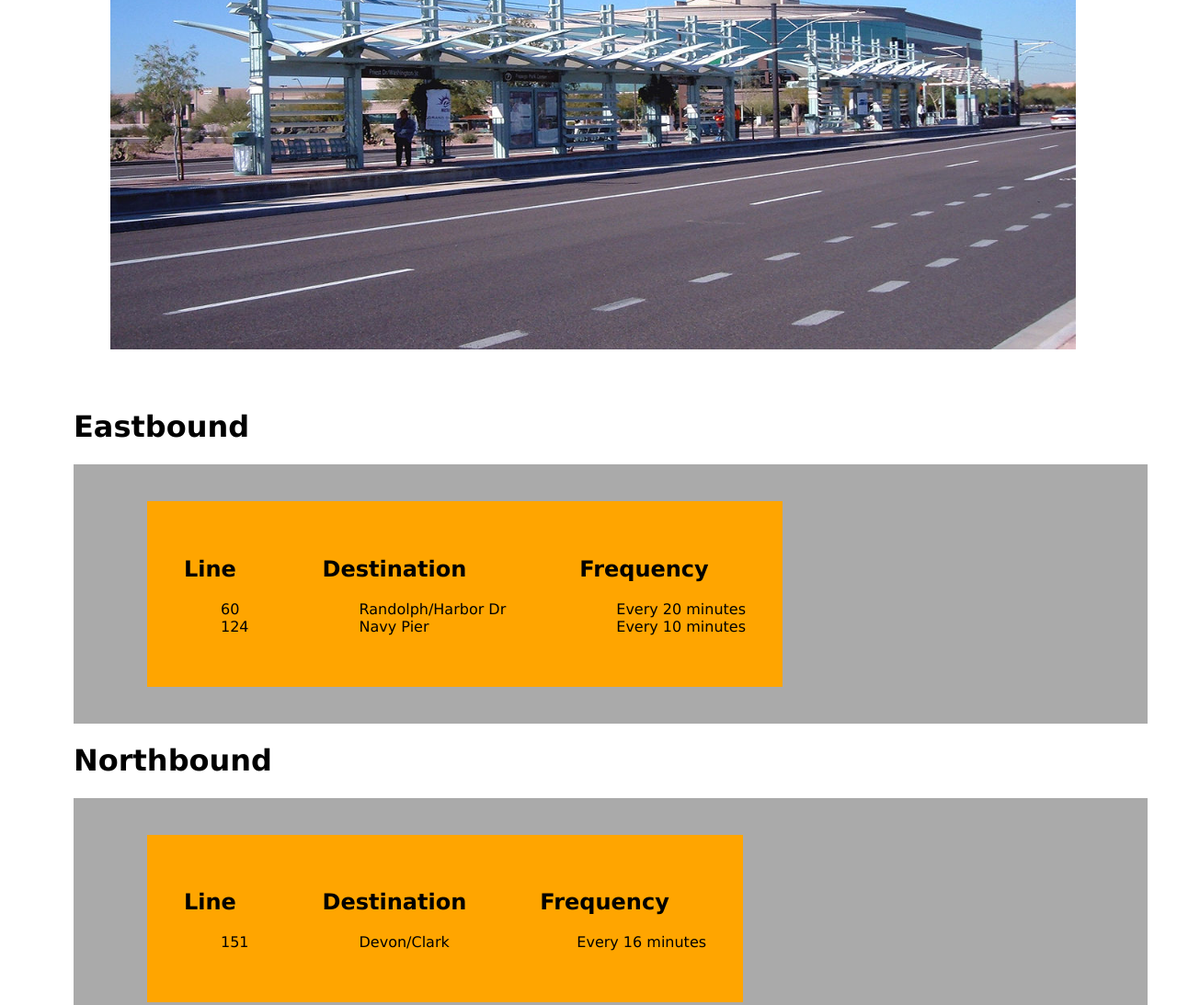
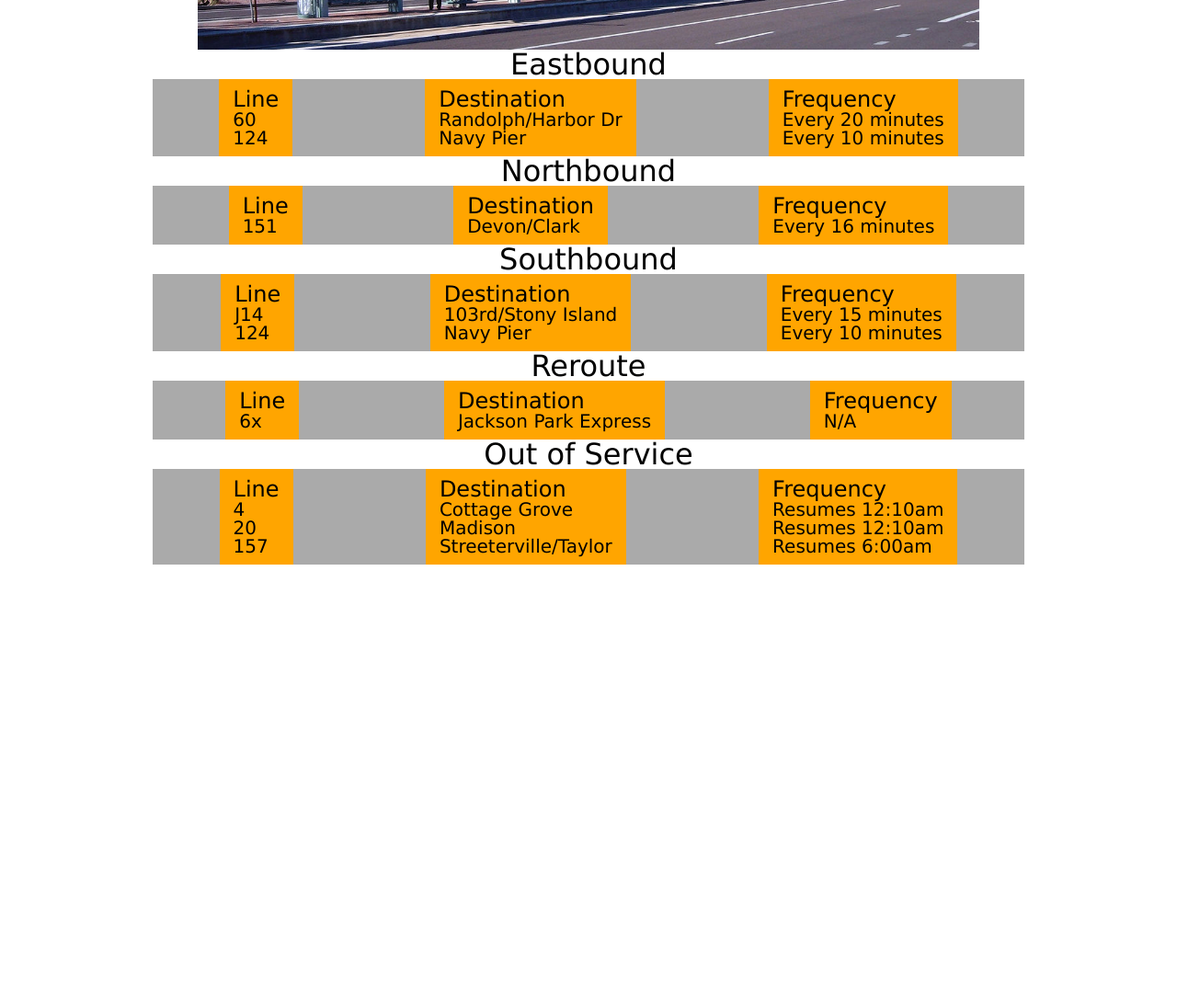
Before and after one commit to AimeeGeeDesigns/BusyBus-Start, a plain HTML site: page index.html in a window 1280 px wide. Shown: the part 300-1393 px from the top of the page at 92% size. After the commit the page ends 914 px from the top, so only its background shows below. Drawn offline with Linux system fonts and the light colour scheme.

Commit message:
BusyBusMaster

```diff
--- a/css/style.css
+++ b/css/style.css
@@ -1,45 +1,70 @@
-body {
+.content-wrapper {
   font-size: 16px;
   font-family: "Lucida Sans Unicode", "Lucida Grande", sans-serif;
-  padding: 40px 80px;
-  margin: 40px;
   background: #	#ffffff;
   margin: 0 auto;
-  position: relative;
+  max-width: 1350px;
+}
+
+.nav {
+  padding: 20px;
+  text-align: center;
 }
 
 img {
-  position: inherit;
-  padding: 40px;
+  max-width: 800px;
+  min-width: 574px;
+  display: block;
+  margin: 0 auto;
 }
 
-.routes1, .routes2, .routes3, .routes4,.routes5 {
-background-color: #aaa;
-display: flex;
-width: 90%;
-padding: 40px 80px;
-border: 20px;
-margin: 0 auto;
+@media screen and (max-width: 575px) {
+  img {
+    max-width: 550px;
+    max-height: 250px;
+  }
+}
+
+@media screen and (min-width: 991px) {
+  img {
+    max-width:850px;
+    max-height: 300px;
+  }
+}
+
+.routes {
+  background-color: #aaa;
+  justify-content: space-around;
+  display: flex;
+  width: 74%;
+  padding: 0px;
+  border: 0px;
+  margin: 0 auto;
 }
 
 .inline-block {
-  display: inline;
   background-color: orange;
-  padding: 40px;
+  padding: 10px 15px;
+  border: 20px;
 }
 
 h1 {
-  font-size: 2em;
-  position: relative;
+  font-size: 2.5em;
+  font-family: "Impact", sans-serif;
+  display: block;
+  margin: 0 auto;
 }
 
 h2 {
+  font-size: 2em;
+  text-align: center;
+}
+
+h3 {
   font-size: 1.5em;
   position: relative;
 }
 
-ol li{
-  list-style-type: none;
-  font: #000000;
-  font-size: 1em;
+p {
+  font-size: 1.25em
 }
--- a/index.html
+++ b/index.html
@@ -2,137 +2,109 @@
 <html>
   <head>
     <title>Busy Bus App</title>
-    <link rel="reset" type="text/css" href="css/reset.css">
+    <link rel="stylesheet" type="text/css" href="css/reset.css">
     <link rel="stylesheet" type="text/css" href="css/style.css">
   </head>
   <body>
-      <div class="Nav">
+    <main class="content-wrapper">
+      <div class="nav">
+        <h1>WASHINGTON AND STATE</h1>
       </div>
       <div class="stopmain">
-        <img src="images/1200px-METRO_Light_Rail_Papago_Park_Center_Station.jpg" width="1050" height="600" alt="Washington and State">
+        <img src="images/THE_1200px-METRO_Light_Rail_Papago_Park_Center_Station.jpg" alt="Washington and State">
       </div>
-      <h1>Eastbound</h1>
-      <div class="routes1">
+      <h2>Eastbound</h2>
+      <section class="routes">
          <!--This is the start of Eastbound-->
         <div class="inline-block">
-          <h2>Line</h2>
-          <ol>
-            <li>60</li>
-            <li>124</li>
-          </ol>
+          <h3>Line</h3>
+            <p>60</p>
+            <p>124</p>
         </div>
         <div class="inline-block">
-          <h2>Destination</h2>
-          <ol>
-            <li>Randolph/Harbor Dr</li>
-            <li>Navy Pier</li>
-          </ol>
+          <h3>Destination</h3>
+            <p>Randolph/Harbor Dr</p>
+            <p>Navy Pier</p>
         </div>
         <div class="inline-block">
-          <h2>Frequency</h2>
-          <ol>
-            <li>Every 20 minutes</li>
-            <li>Every 10 minutes</li>
-          </ol>
+          <h3>Frequency</h3>
+            <p>Every 20 minutes</p>
+            <p>Every 10 minutes</p>
         </div>
-      </div>
-      <h1>Northbound</h1>
-      <div class="routes2">
+      </section>
+      <h2>Northbound</h2>
+      <section class="routes">
         <!--This is the start of Northbound-->
         <div class="inline-block">
-          <h2>Line</h2>
-          <ol>
-            <li>151</li>
-          </ol>
+          <h3>Line</h3>
+            <p>151</p>
         </div>
         <div class="inline-block">
-          <h2>Destination</h2>
-          <ol>
-            <li>Devon/Clark</li>
-          </ol>
+          <h3>Destination</h3>
+            <p>Devon/Clark</p>
         </div>
         <div class="inline-block">
-          <h2>Frequency</h2>
-          <ol>
-            <li>Every 16 minutes</li>
-          </ol>
+          <h3>Frequency</h3>
+            <p>Every 16 minutes</p>
        </div>
-      </div>
-      <h1>Southbound</h1>
-      <div class="routes3">
+     </section>
+      <h2>Southbound</h2>
+      <section class="routes">
         <!--This is the start of Southbound-->
         <div class="inline-block">
-          <h2>Line</h2>
-          <ol>
-            <li>J14</li>
-            <li>124</li>
-          </ol>
+          <h3>Line</h3>
+            <p>J14</p>
+            <p>124</p>
         </div>
         <div class="inline-block">
-          <h2>Destination</h2>
-          <ol>
-            <li>103rd/Stony Island</li>
-            <br>
-            <li>Navy Pier</li>
-          </ol>
+          <h3>Destination</h3>
+            <p>103rd/Stony Island</p>
+            <p>Navy Pier</p>
         </div>
         <div class="inline-block">
-        <h2>Frequency</h2>
-        <ol>
-          <li>Every 15 minutes</li>
-          <li>Every 10 minutes</li>
-        </ol>
+        <h3>Frequency</h3>
+          <p>Every 15 minutes</p>
+          <p>Every 10 minutes</p>
         </div>
-      </div>
-      <h1>Reroute</h1>
-      <div class="routes4">
+      </section>
+      <h2>Reroute</h2>
+      <section class="routes">
         <!--This is the start of Reroutes -->
         <div class="inline-block">
-        <h2>Line</h2>
-          <ol>
-            <li>6x</li>
-          </ol>
+        <h3>Line</h3>
+            <p>6x</p>
         </div>
         <div class="inline-block">
-        <h2>Destination</h2>
-        <ol>
-          <li>Jackson Park Express</li>
-        </ol>
+        <h3>Destination</h3>
+          <p>Jackson Park Express</p>
         </div>
         <div class="inline-block">
-        <h2>Frequency</h2>
-        <ol>
-          <li>N/A</ol>
-        </ol>
-      </div>
-      </div>
-      <h1>Out of Service</h1>
-      <div class="routes5">
+        <h3>Frequency</h3>
+          <p>N/A</p>
+        </div>
+      </section>
+      <h2>Out of Service</h2>
+      <section class="routes">
       <!--This is the start of Out of Service-->
         <div class="inline-block">
-          <h2>Line</h2>
-          <ol>
-            <li>4</li>
-            <li>20</li>
-            <li>157</li>
-          </ol>
+          <h3>Line</h3>
+            <p>4</p>
+            <p>20</p>
+            <p>157</p>
         </div>
         <div class="inline-block">
-          <h2>Destination</h2>
-          <ol>
-            <li>Cottage Grove</li>
-            <li>Madison</li>
-            <li>Streeterville/Taylor</li>
-          </ol>
+          <h3>Destination</h3>
+            <p>Cottage Grove</p>
+            <p>Madison</p>
+            <p>Streeterville/Taylor</p>
         </div>
         <div class="inline-block">
-          <h2>Frequency</h2>
-          <ol>
-            <li>Resumes 12:10am</li>
-            <li>Resumes 12:10am</li>
-            <li>Resumes 6:00am</li>
-          </ol>
+          <h3>Frequency</h3>
+            <p>Resumes 12:10am</p>
+            <p>Resumes 12:10am</p>
+            <p>Resumes 6:00am</p>
         </div>
-      </div>
-  </body>
+      </section>
+    </main>
+    </body>
   </html>
```
Also changed, not shown: images/THE_1200px-METRO_Light_Rail_Papago_Park_Center_Station.jpg (added).
